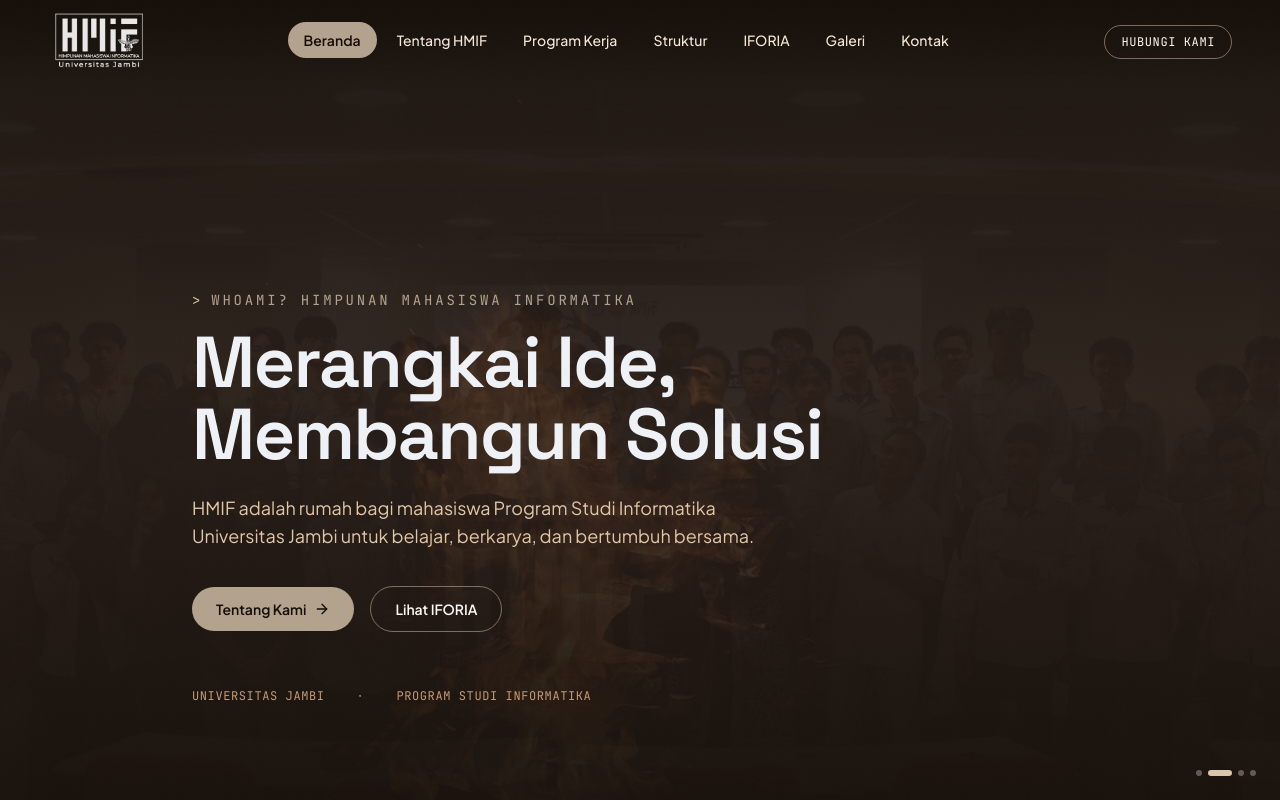
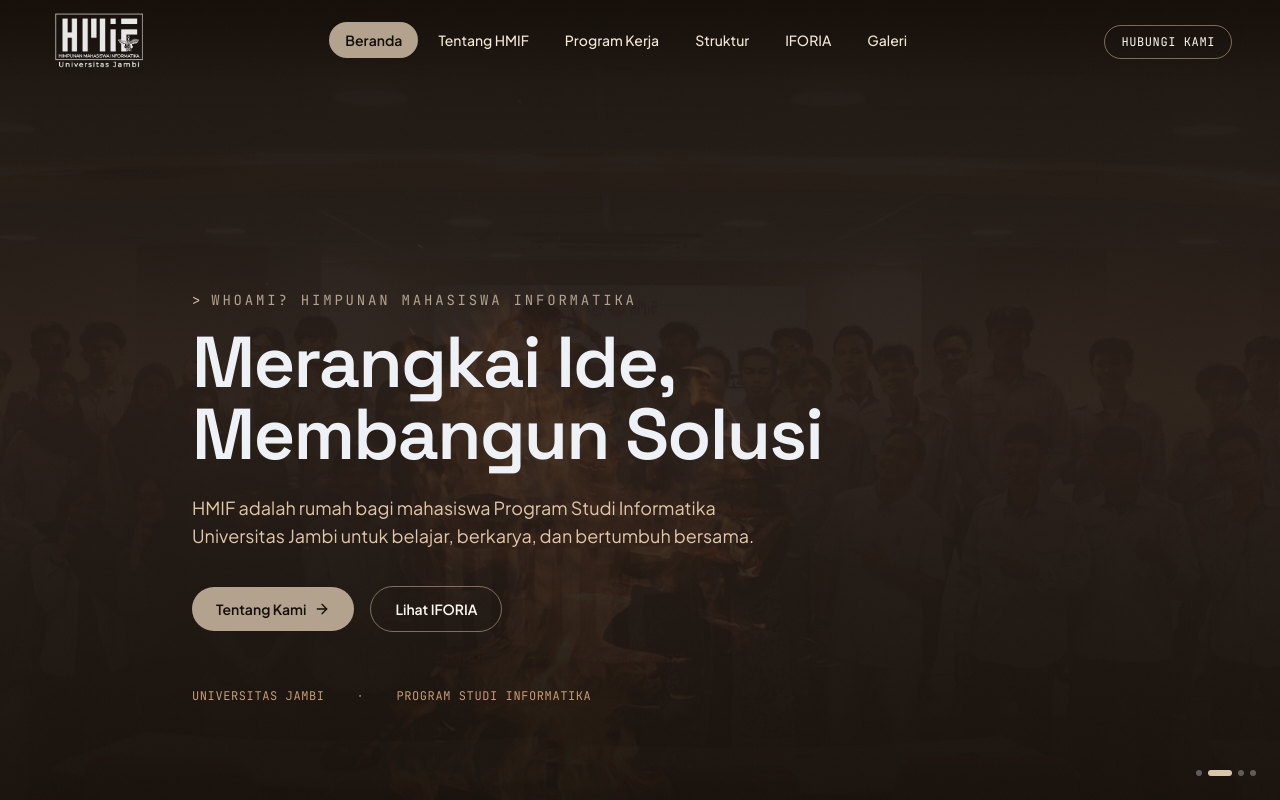
Before and after one commit to Informatika-UNJA/Website-HMIF, a React (Vite) app: page / in a window 1280 px wide. Shown: the top 800 px of the page. Built offline with nearby package versions, Linux system fonts and the light colour scheme.

Commit message:
Menghapus "kontak" di navbar, karena redundan

```diff
--- a/src/data/content.js
+++ b/src/data/content.js
@@ -21,7 +21,6 @@ export const navLinks = [
   { to: "/struktur-organisasi", label: "Struktur" },
   { to: "/iforia", label: "IFORIA" },
   { to: "/galeri", label: "Galeri" },
-  { to: "/kontak", label: "Kontak" },
 ];
 
 // Daftar foto latar belakang yang berganti otomatis.
```
